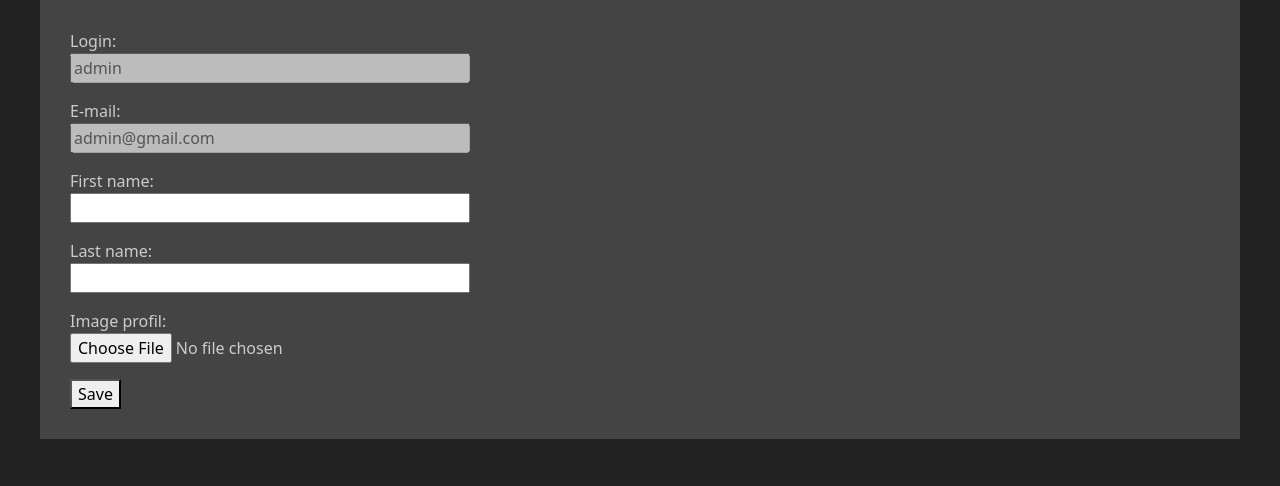
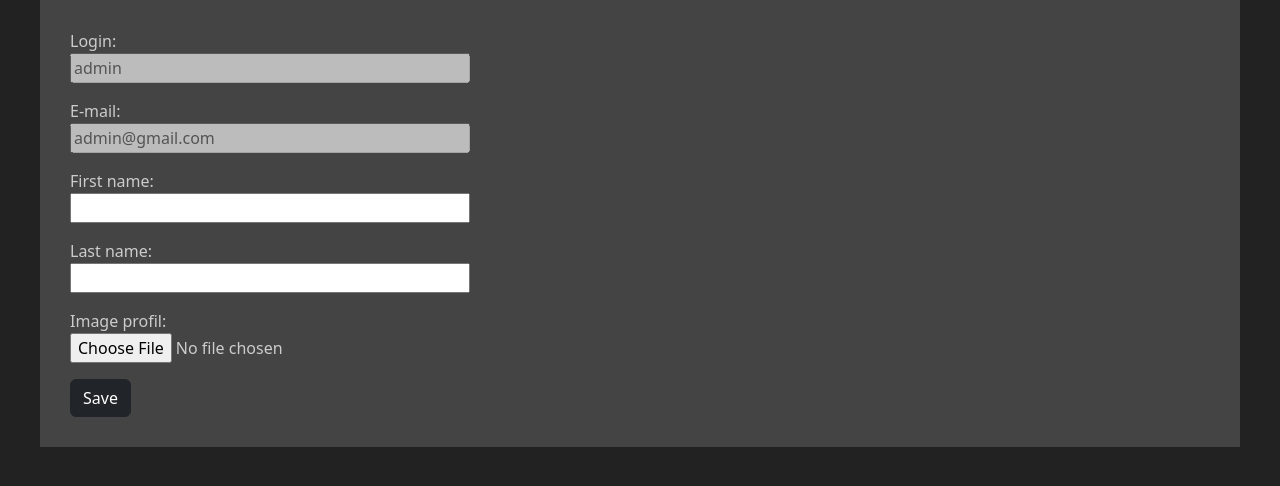
Before and after one commit to EnjoyGray/company-staff, a Django app: page /myprofil/edit/ in a window 1280 px wide. Shown: the part 97-583 px from the top of the page. Run offline with Django 5.2, Linux system fonts and the light colour scheme; a user stored in the database is signed in; data comes from the database, SQL or seed files in the repository; both versions use the stored data as it was after the commit.

Commit message:
add style for btn

```diff
--- a/cstaff/templates/cstaff/myprofil_edit.html
+++ b/cstaff/templates/cstaff/myprofil_edit.html
@@ -9,7 +9,7 @@
                 {{ user_form.as_p }}
                 <!---->
                 {{ staff_form.as_p }}
-                <button type="submit">Save</button>
+                <button type="submit" class="btn btn-dark">Save</button>
             </form>
         </div>
     </div>
```
Also changed, not shown: db.sqlite3.
